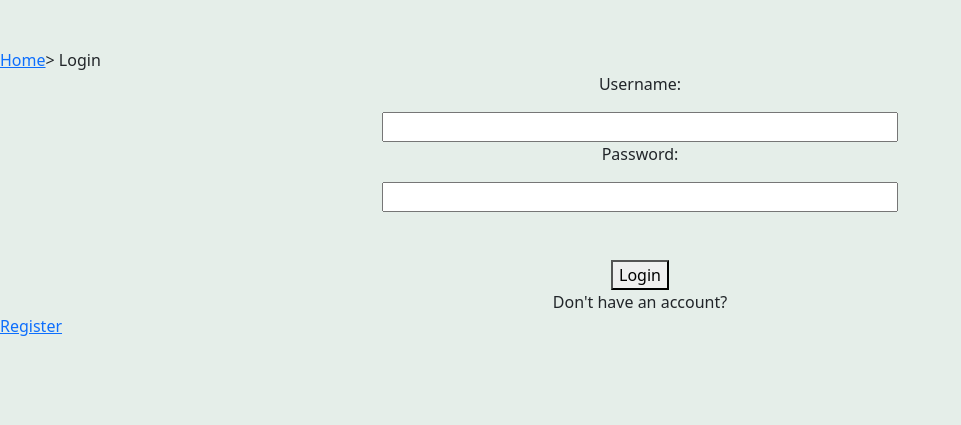
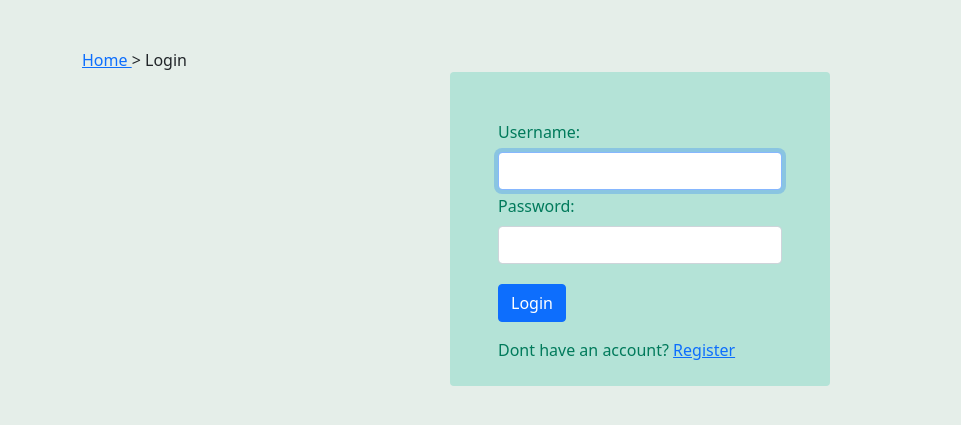
Before and after one commit to mTurner-beepboop/cs30-code-submission, a Django app: page /webapp/login/ in a window 1280 px wide. Shown: the part 82-507 px from the top of the page, without its empty margins (0-961 px from the left). Run offline with Django 3.2, Linux system fonts and the light colour scheme.

Commit message:
Added some bootstrap to the html, updated html and css, and removed the need to use images for the buttons reducing our static content.

```diff
--- a/cs30_webapp/static/css/style.css
+++ b/cs30_webapp/static/css/style.css
@@ -1,7 +1,3 @@
-.site-colour{
-	background-color: #017a5b;
-}
-
 body{
 	min-height: 100vh;
 	padding-bottom: 50px;
@@ -11,3 +7,21 @@ body{
 html{
 	min-height: 100%;
 }
+
+.site-colour{
+	background-color: #017a5b;
+}
+
+.site-colour-light{
+	background-color:#b4e3d7;
+}
+
+.site-text-dark{
+	color:#017a5b;
+}
+
+.button-menu-height{
+	height:75px;
+	font-size:32px;
+	color:#006d5f;
+}
--- a/cs30_webapp/templates/webapp/base.html
+++ b/cs30_webapp/templates/webapp/base.html
@@ -14,7 +14,7 @@
 
 <nav class="navbar navbar-light site-colour mb-5">
   <div class="container-fluid">
-    <a class="navbar-brand" href="#">
+    <a class="navbar-brand" href="{% url 'webapp:home' %}">
       <img src="{% static '/images/logo.png' %}" alt="" width="150" >
     </a>
   </div>
--- a/cs30_webapp/templates/webapp/login.html
+++ b/cs30_webapp/templates/webapp/login.html
@@ -6,33 +6,47 @@ Login
 {% endblock %}
 
 {% block body_block %}
-<center>
-  <div class="form">
-    <div class="nav">
-      <a class="nav" href="{% url 'webapp:home' %}"> Home </a>
+
+<div class="container">
+  <div>
+    <a href="{% url 'webapp:home' %}"> Home </a>
     > Login
   </div>
 
+  <div class="row justify-content-center">
+    <div class="col-4 site-colour-light pt-5 px-5 pb-2 rounded site-text-dark">
       <form id="login_form" method="post" action=".">
         {% csrf_token %}
+
+        <label for="username" class="form-label">Username:</label>
+        <input type="text" name="username" id="username" class="form-control" aria-describedby="username" required autofocus>
+        <div id="username" class="form-text">
+          <!--This space is for help comments eg "Usernames must contain uppercase letter" etc -->
+        </div>
+
+        <label for="password" class="form-label">Password:</label>
+        <input type="password" name="password" id="password" class="form-control" aria-describedby="password" required autofocus>
+        <div id="password" class="form-text">
+          <!--This space is for help comments eg "Usernames must contain uppercase letter" etc -->
+        </div>
+
         <div>
-        <p class="formtext">Username:</p> <input class = "input" type="text" name="username" value="" size="50" />
-        <br />
-        <p class="formtext">Password:</p> <input class = "input" type="password" name="password" value="" size="50" />
-        <br />
 
-        <br />
           {% for message in messages %}
           {{ message }}
           {% endfor %}
-        <br />
 
         </div>
-      <button class="loginb" type="submit"> Login </button>
+        <button class="btn btn-primary my-3" type="submit"> Login </button>
       </form>
-    <div class="alternativetext">
-      Don't have an account?
-      <a class="nav" href="{% url 'webapp:register' %}"> Register </a>
+
+      <div>
+        <p>
+          Dont have an account? <a href="{% url 'webapp:login' %}"> Register </a>
+        </p>
       </div>
-  </center>
+
+    </div>
+  </div>
+</div>
 {% endblock %}
```
Also changed, not shown: cs30_webapp/templates/webapp/home.html (+9 -10 lines), cs30_webapp/templates/webapp/register.html (+28 -10 lines), cs30_webapp/static/images/edit.png (deleted), cs30_webapp/static/images/login.png (deleted), cs30_webapp/static/images/logout.png (deleted), cs30_webapp/static/images/register.png (deleted), cs30_webapp/static/images/upload.png (deleted), cs30_webapp/static/images/viewdb.png (deleted). Lines whose indentation alone changed are shown as unchanged.
